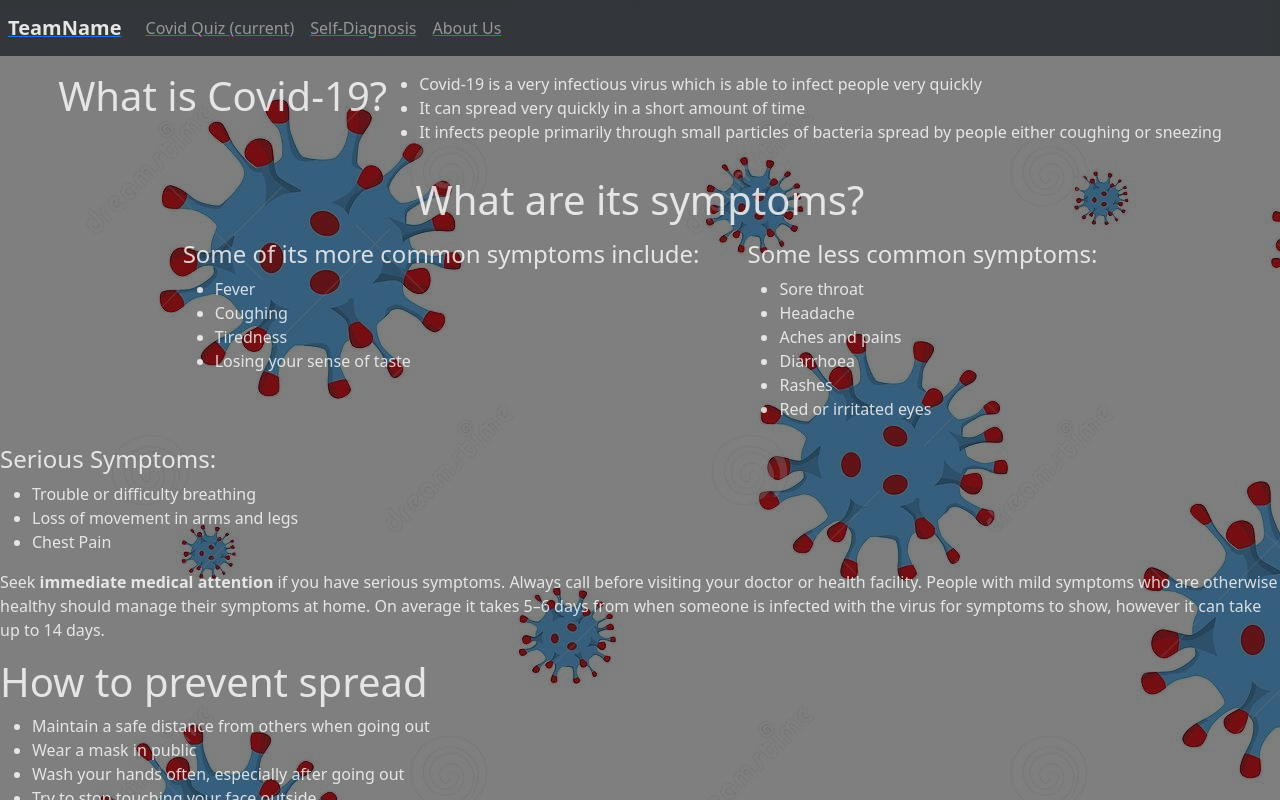
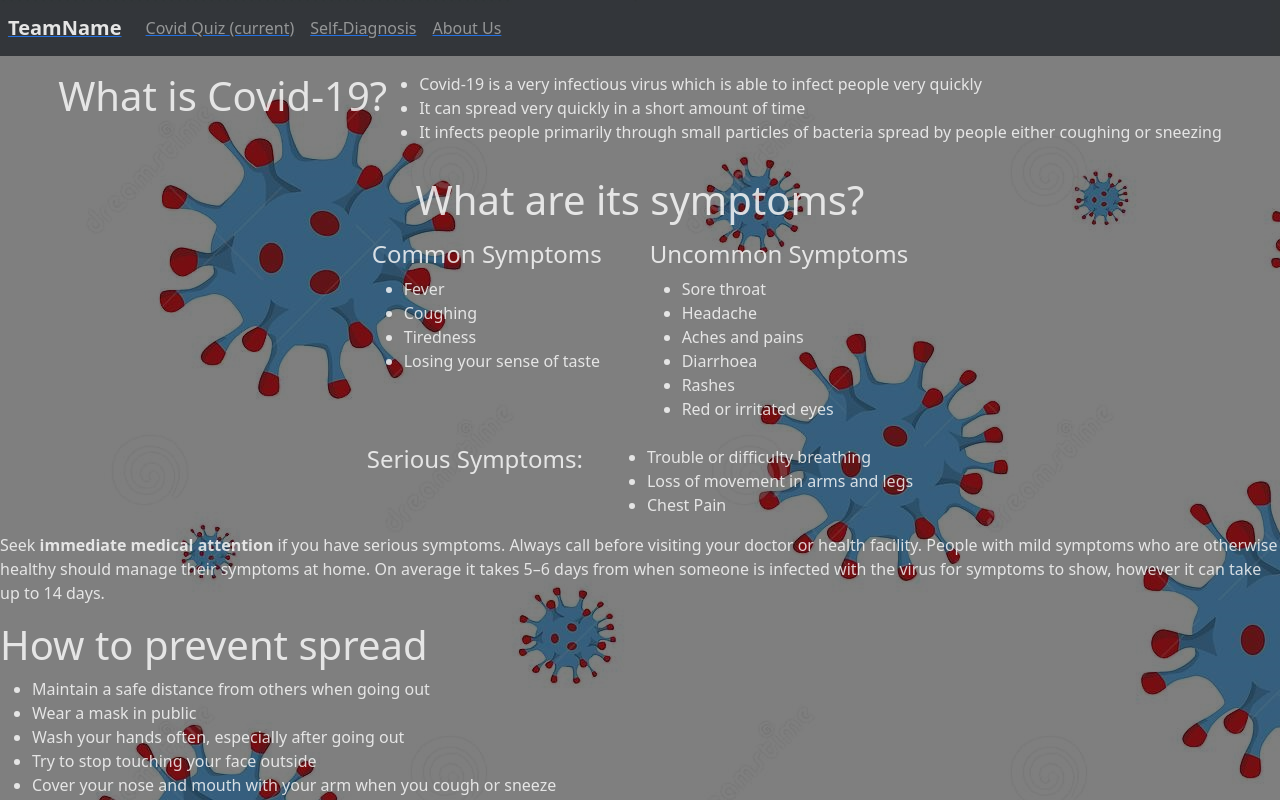
Before and after one commit to kayn0111034/htv-2021, a React (Create React App) app: page /home in a window 1280 px wide. Shown: the top 800 px of the page. Built offline with nearby package versions, Linux system fonts and the light colour scheme.

Commit message:
centering divs

```diff
--- a/src/components/Home.jsx
+++ b/src/components/Home.jsx
@@ -20,7 +20,7 @@ const Home = () => {
             <h1 class="d-flex justify-content-center">What are its symptoms?</h1>
             <div class="d-flex justify-content-center">
                 <div class="p-2 mx-3">
-                    <h4>Some of its more common symptoms include:</h4>
+                    <h4>Common Symptoms</h4>
                     <ul>
                         <li>Fever</li>
                         <li>Coughing</li>
@@ -29,7 +29,7 @@ const Home = () => {
                     </ul>
                 </div>
                 <div class="p-2 mx-3">
-                    <h4>Some less common symptoms:</h4>
+                    <h4>Uncommon Symptoms</h4>
                     <ul>
                         <li>Sore throat</li>
                         <li>Headache</li>
@@ -41,12 +41,15 @@ const Home = () => {
                 </div>
 
             </div>
-                <h4>Serious Symptoms:</h4>
-                <ul>
-                    <li>Trouble or difficulty breathing</li>
-                    <li>Loss of movement in arms and legs</li>
-                    <li>Chest Pain</li>
-                </ul>
+                <div class="d-flex justify-content-center">
+                    <h4 class="mx-3">Serious Symptoms:</h4>
+                    <ul class="mx-3">
+                        <li>Trouble or difficulty breathing</li>
+                        <li>Loss of movement in arms and legs</li>
+                        <li>Chest Pain</li>
+                    </ul>
+                </div>
+
                 <p>Seek <b>immediate medical attention</b> if you have serious symptoms.
                 Always call before visiting your doctor or health facility.
                 People with mild symptoms who are otherwise healthy should manage their symptoms at home.
```
